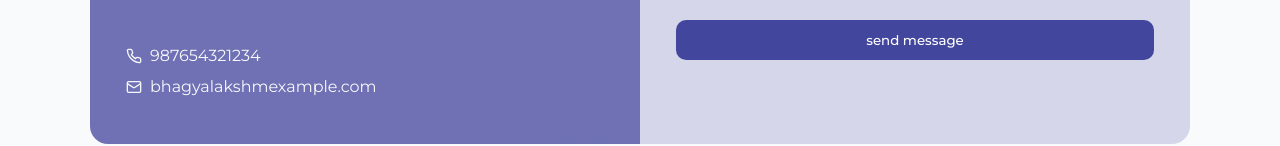
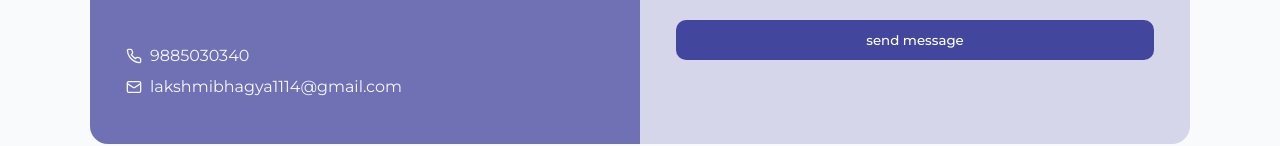
Before and after one commit to ganeshsai4408/Bhagya-lakshmi, a React (Create React App) app: page / in a window 1280 px wide. Shown: the part 3416-3562 px from the top of the page. Built offline with nearby package versions, Linux system fonts and the light colour scheme; a web font is replaced by a local one.

Commit message:
Update contact information in Contact component

```diff
--- a/src/assets/components/Contact.jsx
+++ b/src/assets/components/Contact.jsx
@@ -18,7 +18,7 @@ const Contact = () => {
                     <path d="M22 16.92v3a2 2 0 0 1-2.18 2 19.79 19.79 0 0 1-8.63-3.07 19.5 19.5 0 0 1-6-6 19.79 19.79 0 0 1-3.07-8.67A2 2 0 0 1 4.11 2h3a2 2 0 0 1 2 1.72 12.84 12.84 0 0 0 .7 2.81 2 2 0 0 1-.45 2.11L8.09 9.91a16 16 0 0 0 6 6l1.27-1.27a2 2 0 0 1 2.11-.45 12.84 12.84 0 0 0 2.81.7A2 2 0 0 1 22 16.92z" />
                   </svg>
                 </span>
-                <a href="tel:987654321234">987654321234</a>
+                <a href="tel:987654321234">9885030340</a>
               </div>
               <div className="left-line">
                 <span className="icon">
@@ -27,7 +27,7 @@ const Contact = () => {
                     <path d="m22 7-8.97 5.7a1.94 1.94 0 0 1-2.06 0L2 7" />
                   </svg>
                 </span>
-                <a href="mailto:bhagyalakshmexample.com">bhagyalakshmexample.com</a>
+                <a href="mailto:bhagyalakshmexample.com">lakshmibhagya1114@gmail.com</a>
               </div>
             </div>
           </div>
```
